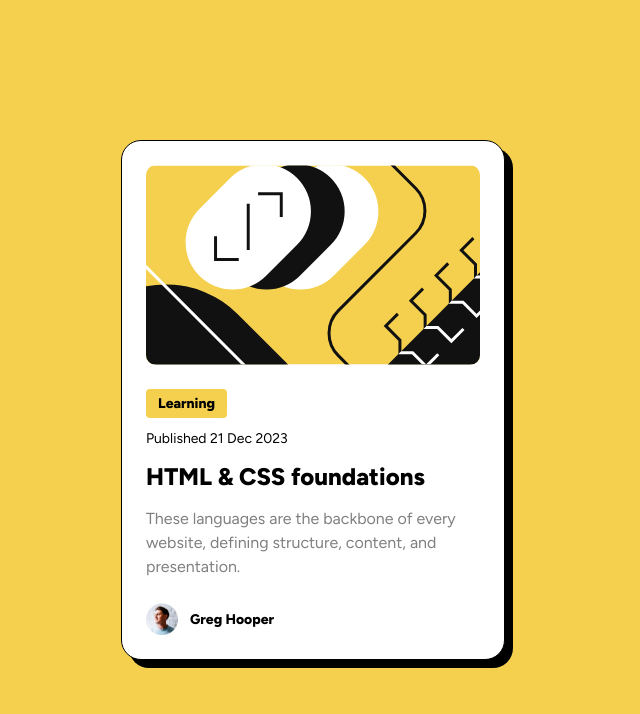
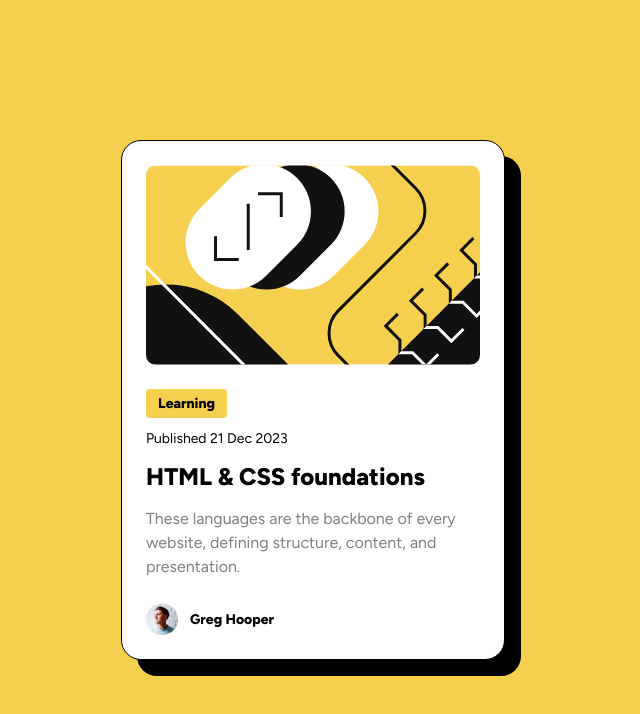
Before and after one commit to gabrieltrtl/blog-preview-card, a plain HTML site: page index.html in a window 1280 px wide. Shown: the whole page, without its empty margins (327-967 px from the left). Drawn offline with Linux system fonts and the light colour scheme.

Commit message:
final version 2.0

```diff
--- a/style.css
+++ b/style.css
@@ -93,6 +93,7 @@ h1 {
 
   main {
     max-width: 24rem;
+    box-shadow: 16px 16px;
   }
 
   .blog-img {
```
